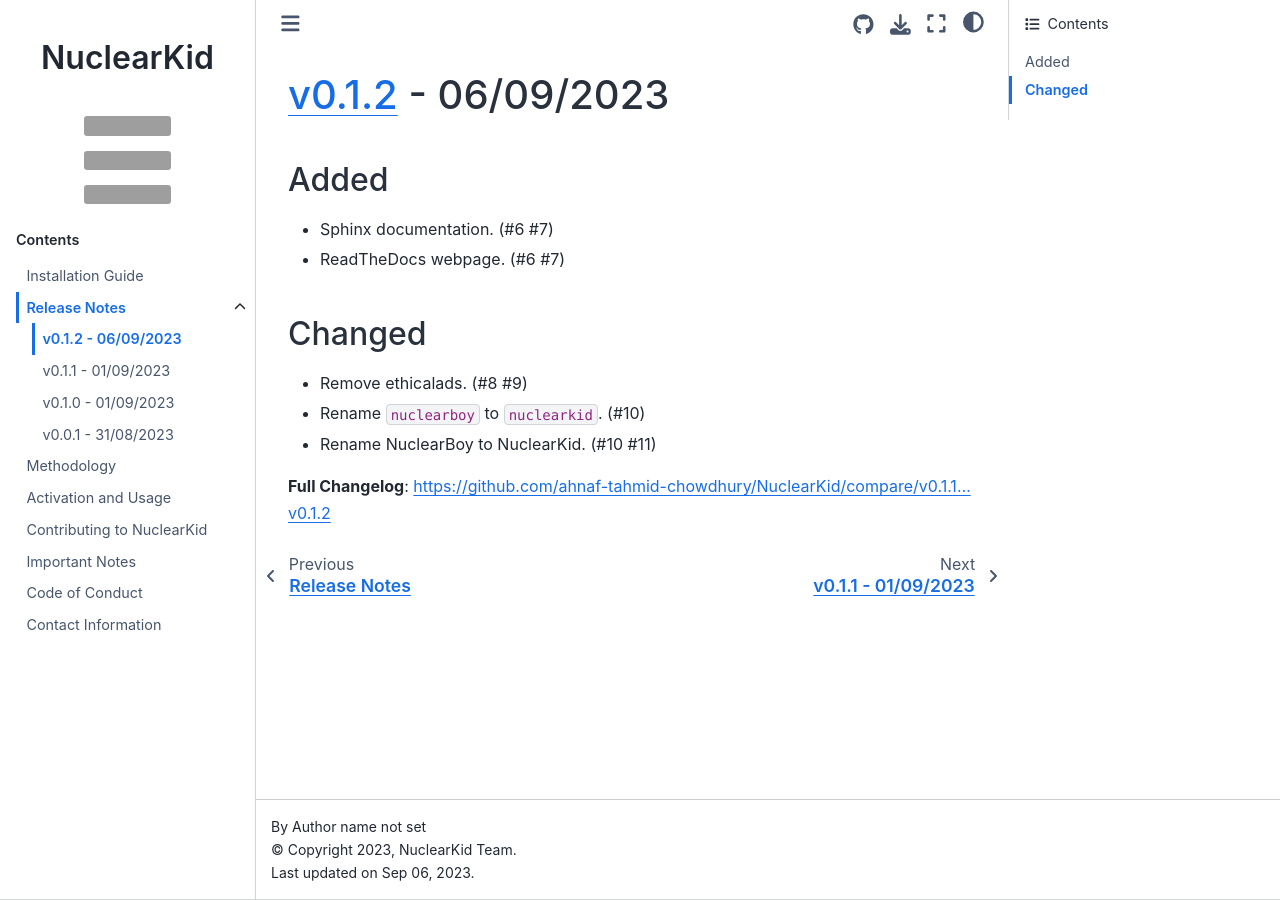
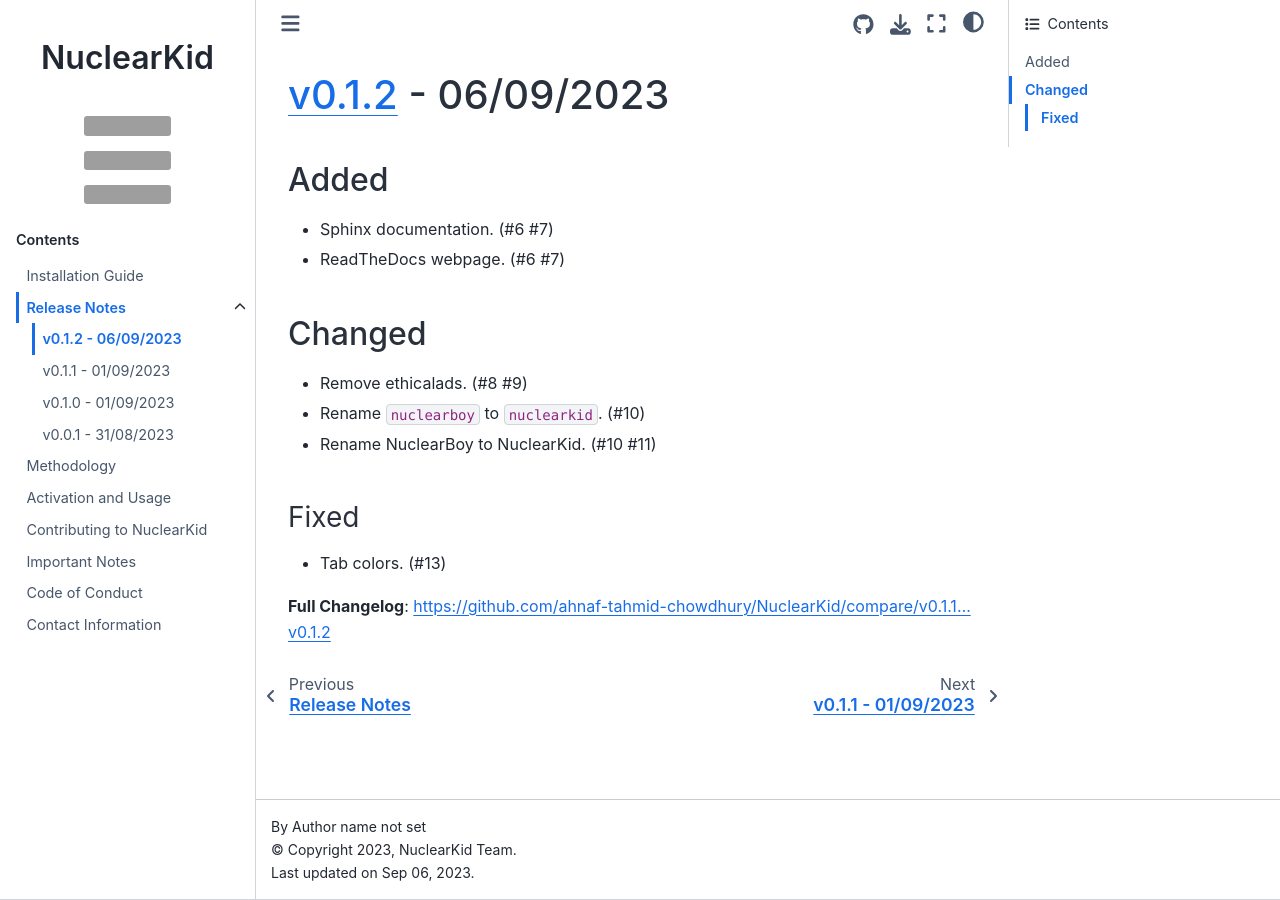
Before and after one commit to nukehub-dev/nukebox, a Sphinx documentation site: the page built from docs/contents/releasenotes/v0.1.2.md, in a window 1280 px wide. Built offline with Sphinx 7.4.7 and the Sphinx Book theme 1.1.4, drawn with Linux system fonts in a browser that asks for light colours; the version number could not be read and is left out; grey boxes are pictures that could not be loaded.

Commit message:
release v0.1.2

```diff
--- a/docs/contents/releasenotes/v0.1.2.md
+++ b/docs/contents/releasenotes/v0.1.2.md
@@ -9,6 +9,8 @@
 - Rename `nuclearboy` to `nuclearkid`. (#10)
 - Rename NuclearBoy to NuclearKid. (#10 #11)
 
+### Fixed
+- Tab colors. (#13)
 
 **Full Changelog**: [https://github.com/ahnaf-tahmid-chowdhury/NuclearKid/compare/v0.1.1...v0.1.2](https://github.com/ahnaf-tahmid-chowdhury/NuclearKid/compare/v0.1.1...v0.1.2)
 
```
